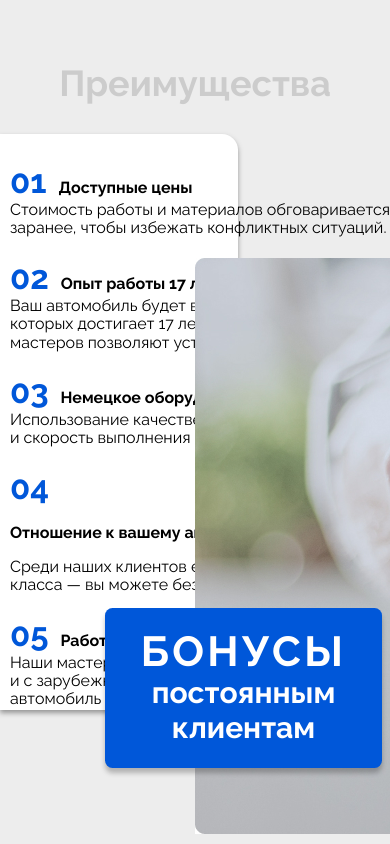
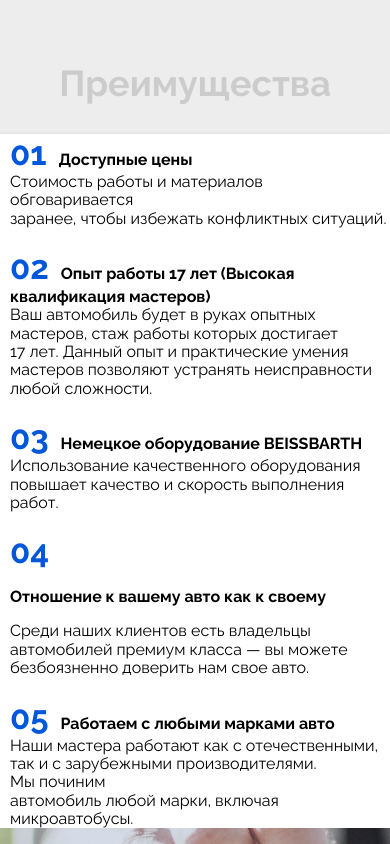
Before and after one commit to JohnnyProduction/nadejniy-website, a website: page app/index.html in a window 390 px wide. Shown: the part 2240-3084 px from the top of the page. Drawn offline with nearby package versions, Linux system fonts and the light colour scheme.

Commit message:
adaptive advantages

```diff
--- a/app/scss/_media.scss
+++ b/app/scss/_media.scss
@@ -49,6 +49,23 @@
 
   .services__repair-content {
     padding-left: 120px;
+  }
+
+  .advantages__content {
+    width: 70%;
+  }
+
+  .advantages__label {
+    top: unset;
+    bottom: 0;
+    left: 0;
+    width: 100%;
+  }
+
+  .advantages__img {
+    top: 0;
+    width: 35%;
+    background-position: -160px -55px;
   }
 }
 
@@ -108,6 +125,28 @@
   .repair-width {
     display: block;
   }
+  .advantages__inner {
+    height: unset;
+  }
+
+  .advantages__content {
+    position: static;
+    width: 100%;
+    height: 100%;
+    border-radius: 0;
+  }
+
+  .advantages__list {
+    margin: auto auto;
+    width: 100%;
+    height: 100%;
+  }
+
+  .advantages__img {
+    position: relative;
+    width: 100%;
+    background-position: -100px -150px;
+  }
 }
 @media (max-width: 480px) {
   .page-title h2 {
```
Also changed, not shown: app/css/style.min.css.
